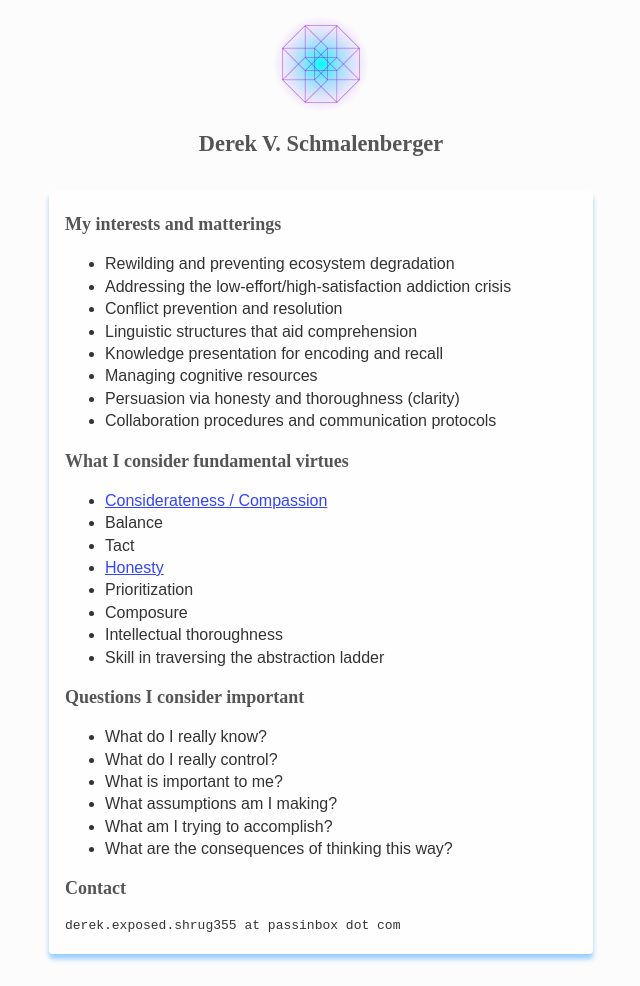
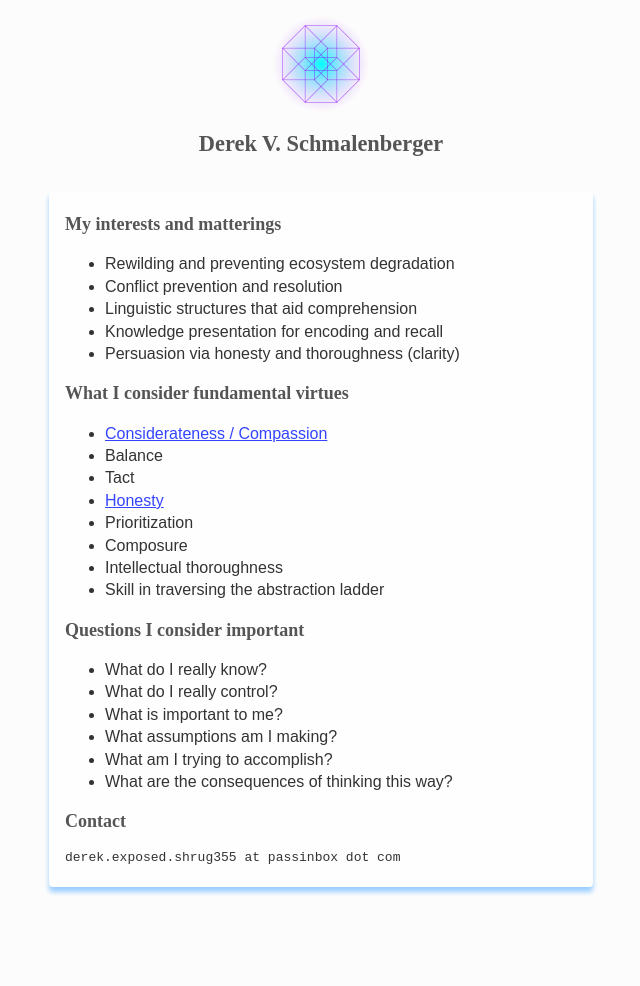
Before and after one commit to derek-v-s/derek-v-s.github.io, a Jekyll site: the page built from index.md, in a window 1280 px wide. Shown: the whole page, without its empty margins (319-959 px from the left). Built offline with Jekyll 4.4.1, drawn with Linux system fonts in a browser that asks for light colours; after the commit the page ends 919 px from its top, so only the background shows below that.

Commit message:
Trim interests/matterings

```diff
--- a/index.md
+++ b/index.md
@@ -7,13 +7,10 @@ permalink: /
 ## My interests and matterings
 
 - Rewilding and preventing ecosystem degradation
-- Addressing the low-effort/high-satisfaction addiction crisis
 - Conflict prevention and resolution
 - Linguistic structures that aid comprehension
 - Knowledge presentation for encoding and recall
-- Managing cognitive resources
 - Persuasion via honesty and thoroughness (clarity)
-- Collaboration procedures and communication protocols
 
 ## What I consider fundamental virtues
 
```
